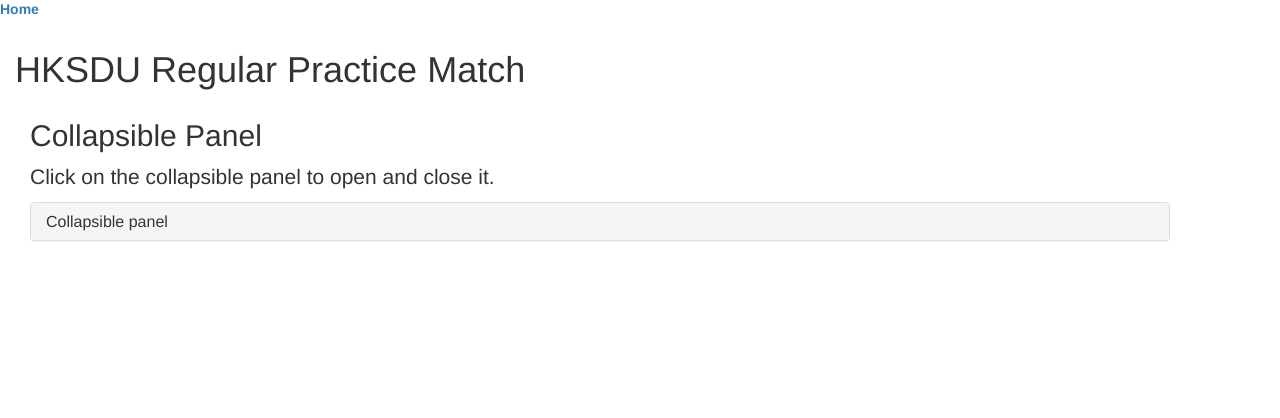
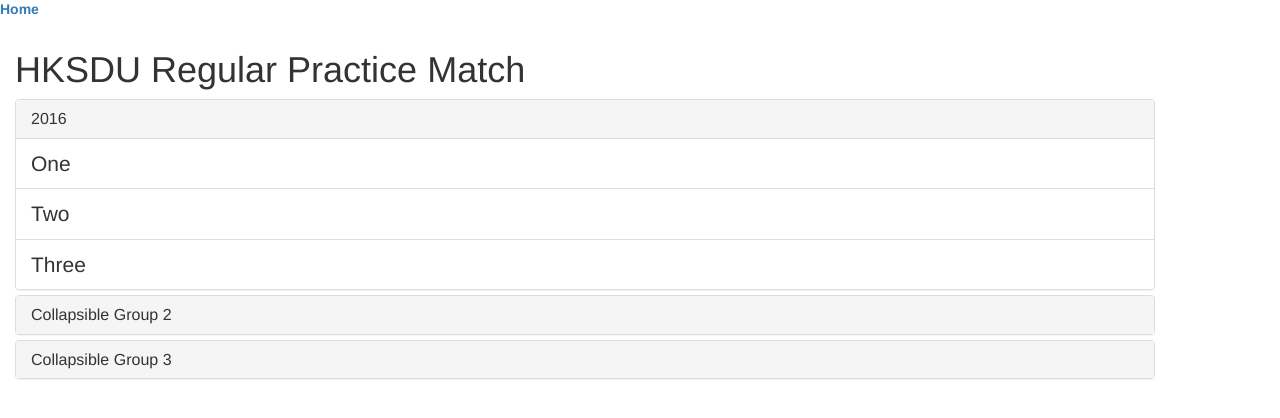
Before and after one commit to HKSDU/hksdu.github.io, a Jekyll site: the page built from index.html, in a window 1280 px wide. Shown: the top 418 px of the page. Built offline with Jekyll 4.4.1, drawn with Linux system fonts in a browser that asks for light colours.

Commit message:
Update index.html

```diff
--- a/index.html
+++ b/index.html
@@ -11,20 +11,48 @@ title: HKSDU Match Results
 
 <body>
 
-<div class="container">
-  <h2>Collapsible Panel</h2>
-  <p>Click on the collapsible panel to open and close it.</p>
-  <div class="panel-group">
+<div class="panel-group" id="accordion">
   <div class="panel panel-default">
     <div class="panel-heading">
       <h4 class="panel-title">
-          <a data-toggle="collapse" href="#collapse1">Collapsible panel</a>
+        <a data-toggle="collapse" data-parent="#accordion" href="#collapse1">
+        2016</a>
       </h4>
     </div>
-      <div id="collapse1" class="panel-collapse collapse">
-        <div class="panel-body">Panel Body</div>
-        <div class="panel-footer">Panel Footer</div>
+    <div id="collapse1" class="panel-collapse collapse in">
+      <ul class="list-group">
+        <li class="list-group-item">One</li>
+        <li class="list-group-item">Two</li>
+        <li class="list-group-item">Three</li>
+      </ul>
     </div>
+  </div>
+  <div class="panel panel-default">
+    <div class="panel-heading">
+      <h4 class="panel-title">
+        <a data-toggle="collapse" data-parent="#accordion" href="#collapse2">
+        Collapsible Group 2</a>
+      </h4>
+    </div>
+    <div id="collapse2" class="panel-collapse collapse">
+      <div class="panel-body">Lorem ipsum dolor sit amet, consectetur adipisicing elit,
+      sed do eiusmod tempor incididunt ut labore et dolore magna aliqua. Ut enim ad
+      minim veniam, quis nostrud exercitation ullamco laboris nisi ut aliquip ex ea
+      commodo consequat.</div>
+    </div>
+  </div>
+  <div class="panel panel-default">
+    <div class="panel-heading">
+      <h4 class="panel-title">
+        <a data-toggle="collapse" data-parent="#accordion" href="#collapse3">
+        Collapsible Group 3</a>
+      </h4>
+    </div>
+    <div id="collapse3" class="panel-collapse collapse">
+      <div class="panel-body">Lorem ipsum dolor sit amet, consectetur adipisicing elit,
+      sed do eiusmod tempor incididunt ut labore et dolore magna aliqua. Ut enim ad
+      minim veniam, quis nostrud exercitation ullamco laboris nisi ut aliquip ex ea
+      commodo consequat.</div>
     </div>
   </div>
 </div>
```
Lines whose indentation alone changed are shown as unchanged.
